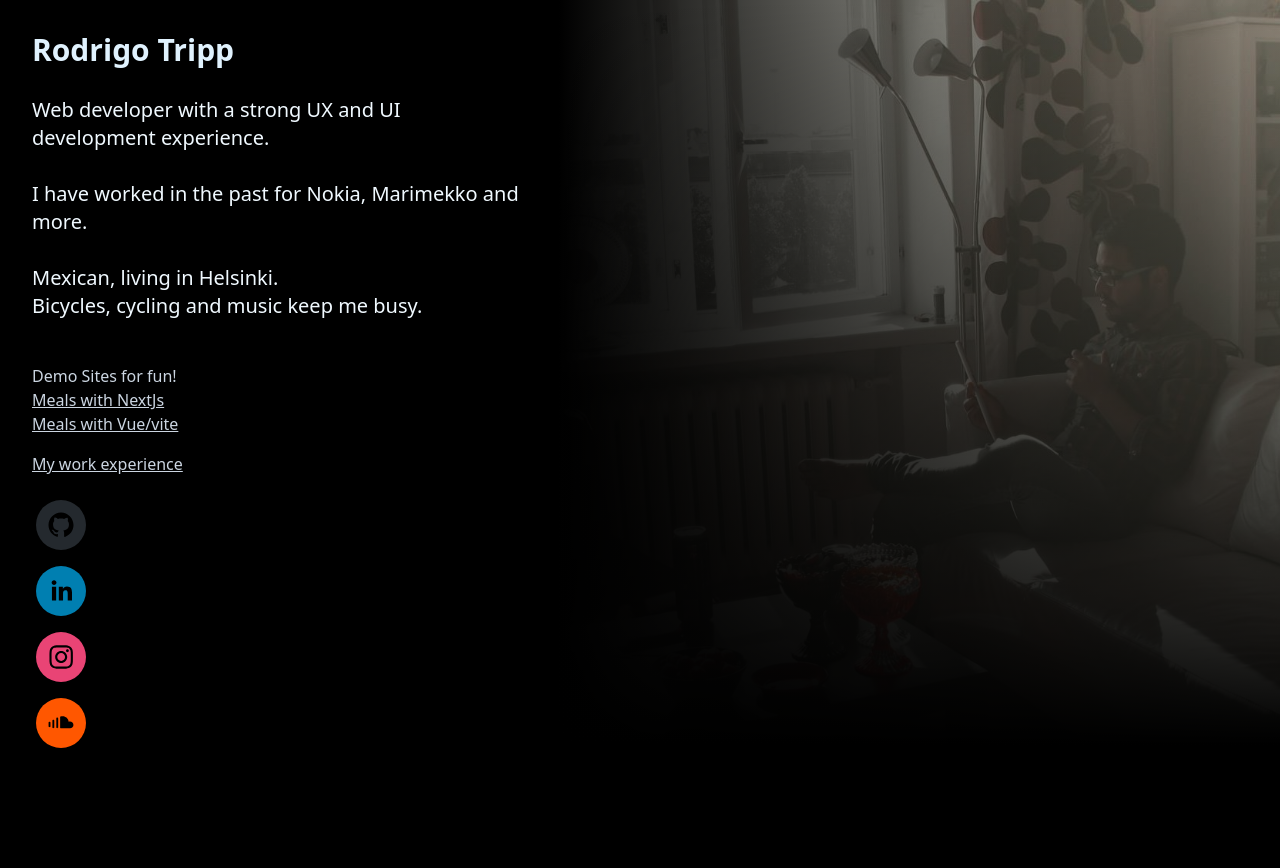
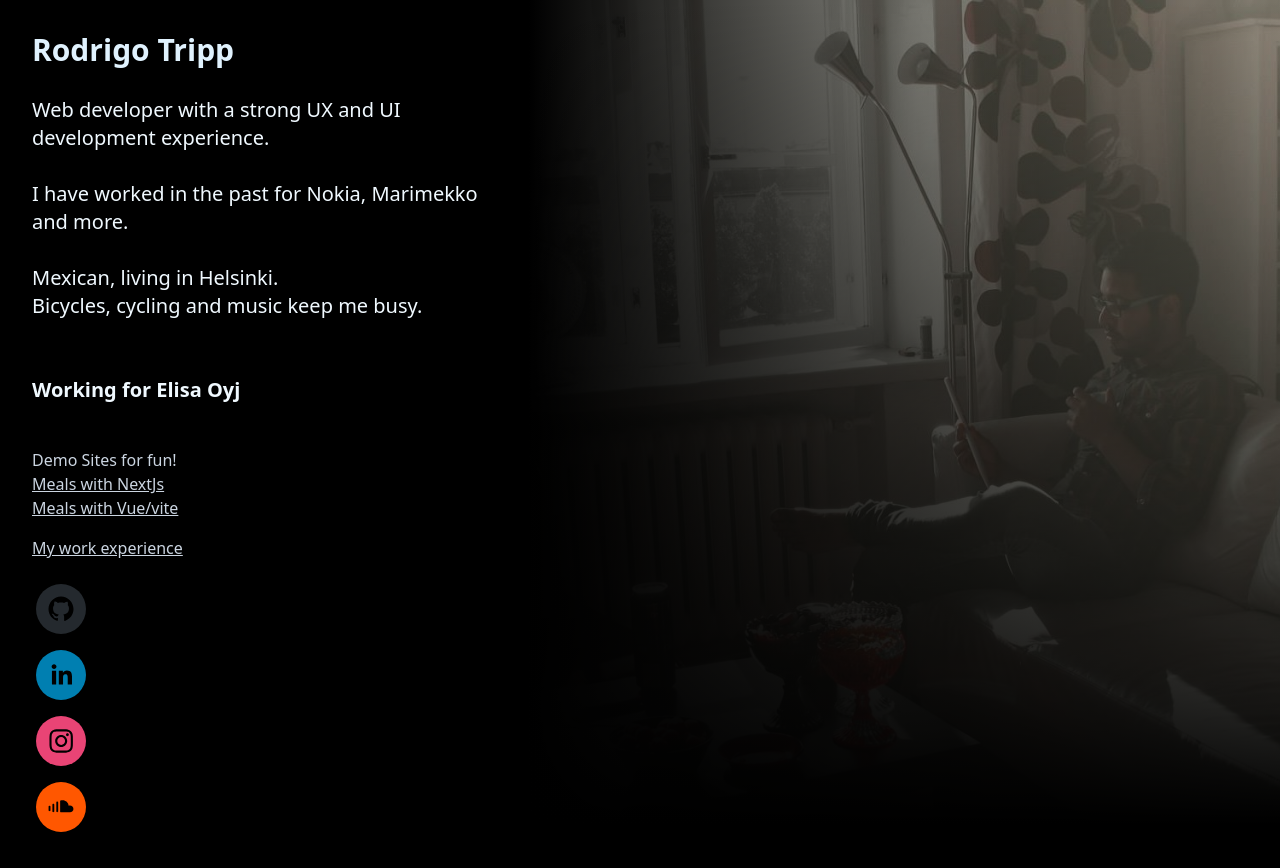
Before and after one commit to rodrigotripp/rodrigotripp.github.io, a React (Vite) app: page / in a window 1280 px wide. Before the commit the page ends 800 px from the top, so only its background shows below. Built offline with nearby package versions, Linux system fonts and the light colour scheme.

Commit message:
message: adding new description

```diff
--- a/src/Components/Description.tsx
+++ b/src/Components/Description.tsx
@@ -9,6 +9,11 @@ function Description() {
       Mexican, living in Helsinki.
       <br />
       <p>Bicycles, cycling and music keep me busy.</p>
+      <br />
+      <br />
+      <p>
+        <b>Working for Elisa Oyj</b>
+      </p>
     </div>
   );
 }
```
